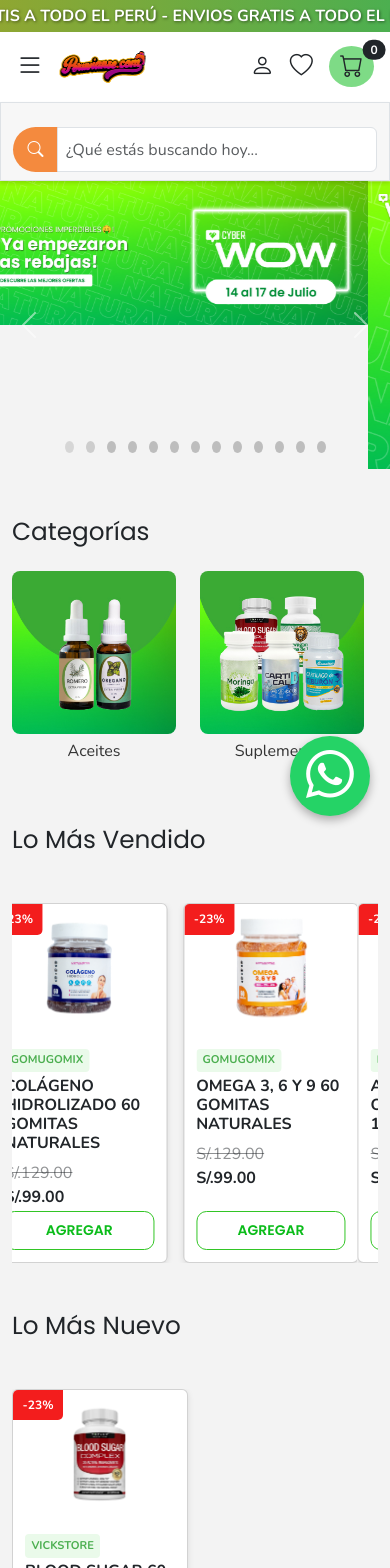
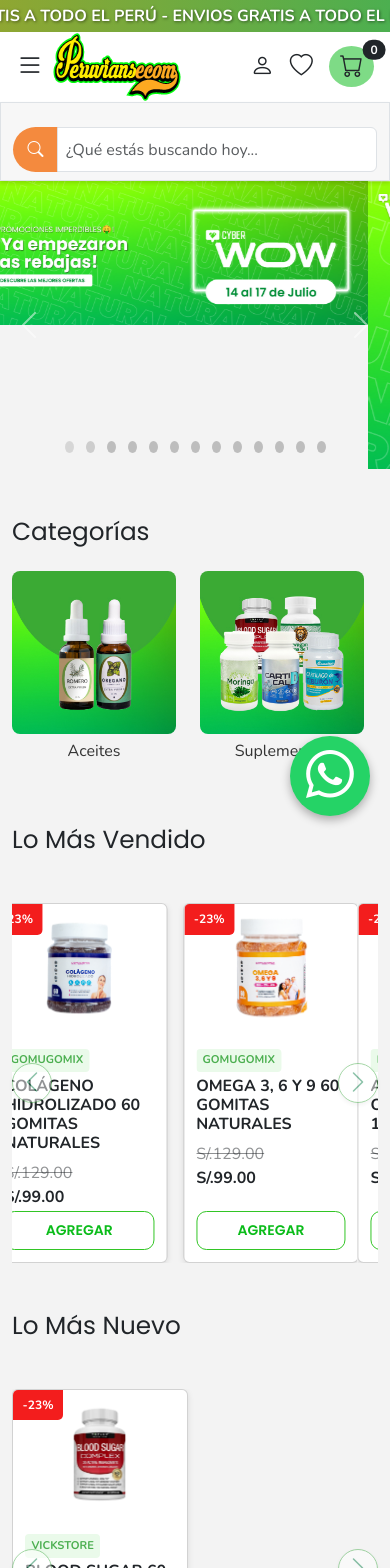
Before and after one commit to sandro12352/PeruviansEcom, an Angular app: page / in a window 390 px wide. Shown: the top 1568 px of the page. Built offline with nearby package versions, Linux system fonts and the light colour scheme.

Commit message:
tarjeta clickeable

```diff
--- a/src/app/peruvians-ecom/components/carrusel-productos/carrusel-productos.component.html
+++ b/src/app/peruvians-ecom/components/carrusel-productos/carrusel-productos.component.html
@@ -12,11 +12,12 @@
       <div
         routerLink=""
         class="producto-card"
+        [routerLink]="['/', producto.categoria, generarSlugConId(producto)]"
         *ngFor="let producto of grupo"
       >
         <div class="card d-flex flex-column h-100" >
           <span class="descuento-badge">-{{ producto.descuento }}</span>
-          <img [src]="producto.img" class="img-fluid rounded" [alt]="producto.nombre" [routerLink]="['/', producto.categoria, generarSlugConId(producto)]"/>
+          <img [src]="producto.img" class="img-fluid rounded" [alt]="producto.nombre" />
           <div class="card-body-custom d-flex flex-column  justify-content-between">
             <div class="contenido-scrollable">
                 <span class="marca-badge">{{ producto.tienda }}</span>
@@ -24,7 +25,7 @@
               <s class="text-body-tertiary">S/.{{ producto.precio_antes }}.00</s>
               <p class="fw-semibold mb-2">S/.{{ producto.precio }}.00</p>
             </div>
-          <button class="btn boton-agregar btn-sm w-100 p-2" (click)="AgregarCarrito(producto)">AGREGAR</button>
+          <button class="btn boton-agregar btn-sm w-100 p-2" (click)="AgregarCarrito(producto); $event.stopPropagation()">AGREGAR</button>
           </div>
 
         </div>
@@ -36,7 +37,7 @@
 
     <!-- Controles -->
     <!-- Botón anterior -->
-<button class="carousel-control-prev d-none d-md-block" type="button" [attr.data-bs-target]="'#' + carouselId" data-bs-target="#carouselProductos" data-bs-slide="prev">
+<button class="carousel-control-prev " type="button" [attr.data-bs-target]="'#' + carouselId" data-bs-target="#carouselProductos" data-bs-slide="prev">
   <span class="custom-arrow bg-white text-success">
    <i class="bi bi-chevron-left"></i>
   </span>
@@ -44,7 +45,7 @@
 </button>
 
 <!-- Botón siguiente -->
-<button class="carousel-control-next d-none d-md-block" type="button" [attr.data-bs-target]="'#' + carouselId" data-bs-slide="next">
+<button class="carousel-control-next " type="button" [attr.data-bs-target]="'#' + carouselId" data-bs-slide="next">
   <span class="custom-arrow bg-white text-success">
     <i class="bi bi-chevron-right"></i>
   </span>
--- a/src/app/peruvians-ecom/components/header/header.component.html
+++ b/src/app/peruvians-ecom/components/header/header.component.html
@@ -27,7 +27,7 @@
 
   <!-- Logo -->
   <a routerLink="/" class="d-inline-block">
-    <img src="logo (2).png" loading="lazy" alt="Logo" width="100" height="70">
+    <img src="logo.png" loading="lazy" alt="Logo" width="130" height="70">
   </a>
   <!-- Ícono de menú (solo en escritorio) como dropdown -->
     <div class="dropdown d-none d-md-block ms-4">
--- a/src/app/peruvians-ecom/pages/inicio-page/inicio-page.component.html
+++ b/src/app/peruvians-ecom/pages/inicio-page/inicio-page.component.html
@@ -93,13 +93,13 @@
 <!-- Producos Liquidacion -->
 <section class="container my-5">
    <h2 class=" mb-4">Productos en Liquidación</h2>
-  <div class="row gy-4">
+  <div class="row gy-4 ">
     <!-- Repite esto 3 veces para 3 filas -->
-    <div class="col-md-6 col-6 col-" *ngFor="let producto of liquidacion">
+    <div class="col-md-6 col-6 " *ngFor="let producto of liquidacion" style="cursor: pointer;">
       <div class="promo-rect-card  align-items-center   shadow-sm">
         <!-- Derecha: Imagen -->
         <div class="w-100 text-end">
-          <img [src]="producto.img" alt="oferta" class="img-fluid rounded" />
+          <img [src]="producto.img" alt="oferta" class="img-fluid rounded" [routerLink]="['/', producto.categoria, generarSlugConId(producto)]"/>
         </div>
       </div>
     </div>
--- a/src/app/peruvians-ecom/pages/inicio-page/inicio-page.component.ts
+++ b/src/app/peruvians-ecom/pages/inicio-page/inicio-page.component.ts
@@ -41,6 +41,15 @@
     })
   }
 
+    generarSlugConId(producto: Producto): string {
+      const slug = producto.nombre
+        .toLowerCase()
+        .replace(/\s+/g, '-')        // espacios → guiones
+        .replace(/[^\w\-]+/g, '')    // elimina caracteres especiales
+        .replace(/\-\-+/g, '-')      // colapsa múltiples guiones
+        .trim();
+      return `${slug}-${producto.id}`;
+    }
 
 
 
```
